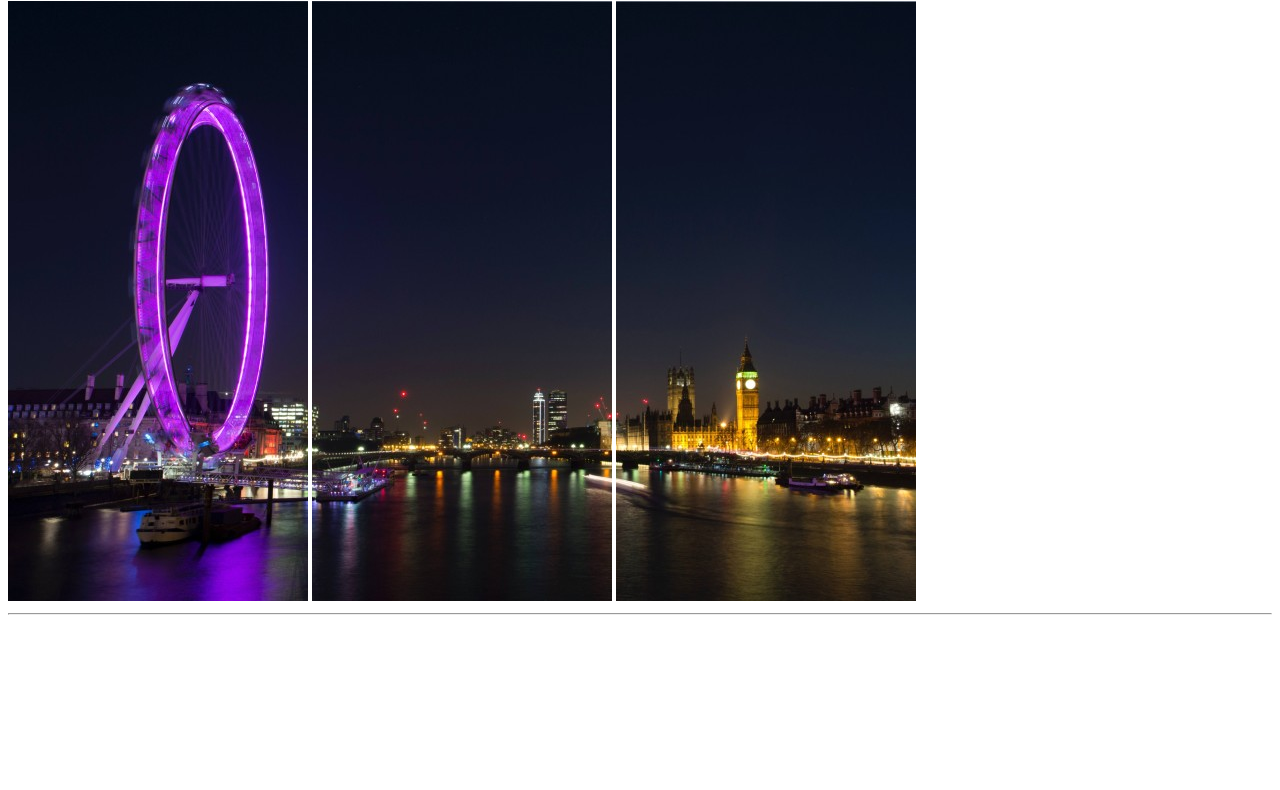
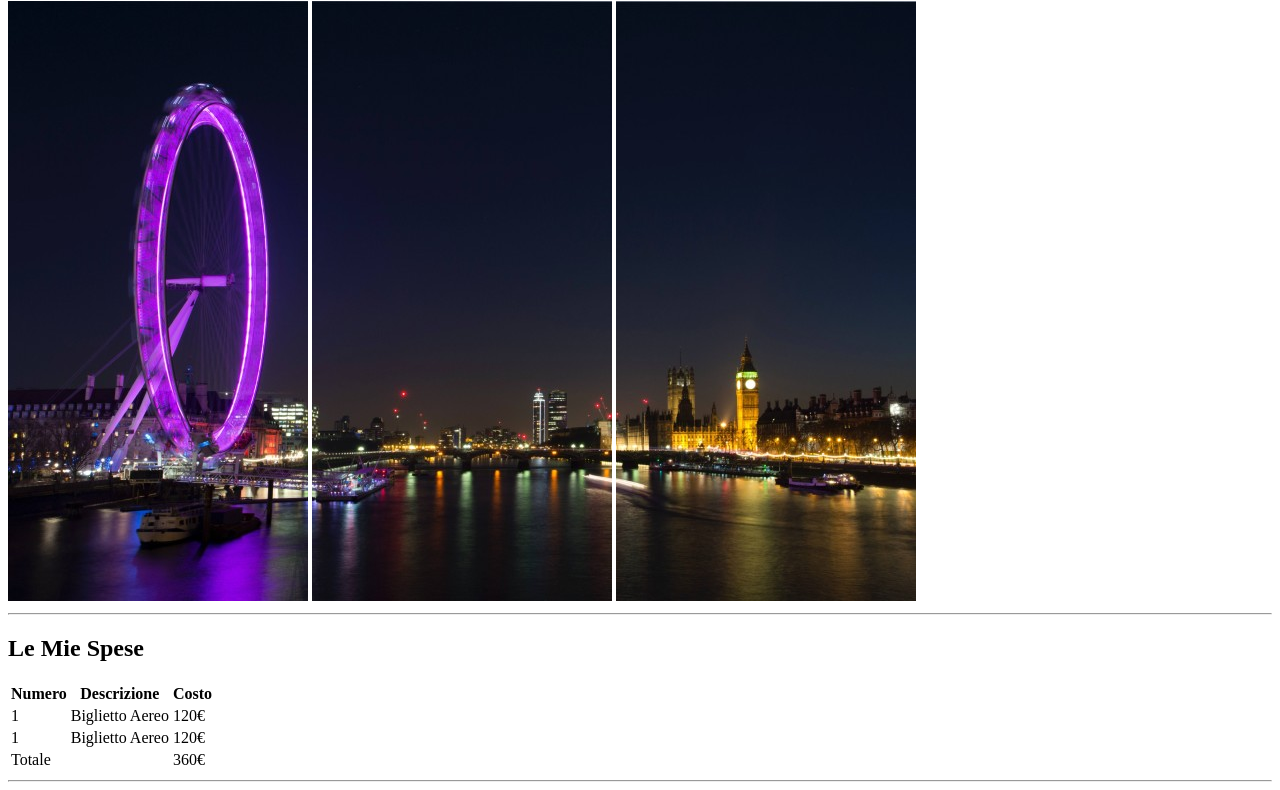
Before and after one commit to GianlucaSirianni/html-london-trip, a plain HTML site: page index.html in a window 1280 px wide. Shown: the part 79-869 px from the top of the page. Before the commit the page ends 800 px from the top, so only its background shows below. Drawn offline with Linux system fonts and the light colour scheme.

Commit message:
inserita tabelle delle spese

```diff
--- a/index.html
+++ b/index.html
@@ -13,6 +13,30 @@
     <img src="img/pexels-bill-emrich-230794-1.jpg" alt="">
     <img src="img/pexels-bill-emrich-230794-2.jpg" alt="">
     <hr>
+    <!--Sezione "le mie spese"-->
+    <h2>Le Mie Spese</h2>
+    <table>
+        <tr>
+            <th>Numero</th>
+            <th>Descrizione</th>
+            <th>Costo</th>
+        </tr>
+        <tr>
+            <td>1</td>
+            <td>Biglietto Aereo</td>
+            <td>120€</td>
+        </tr>
+        <tr>
+            <td>1</td>
+            <td>Biglietto Aereo</td>
+            <td>120€</td>
+        </tr>
+        <tr>
+            <td colspan="2">Totale</td>
+            <td>360€</td>
+        </tr>
+    </table>
+    <hr>
 
 </body>
 </html>
```
